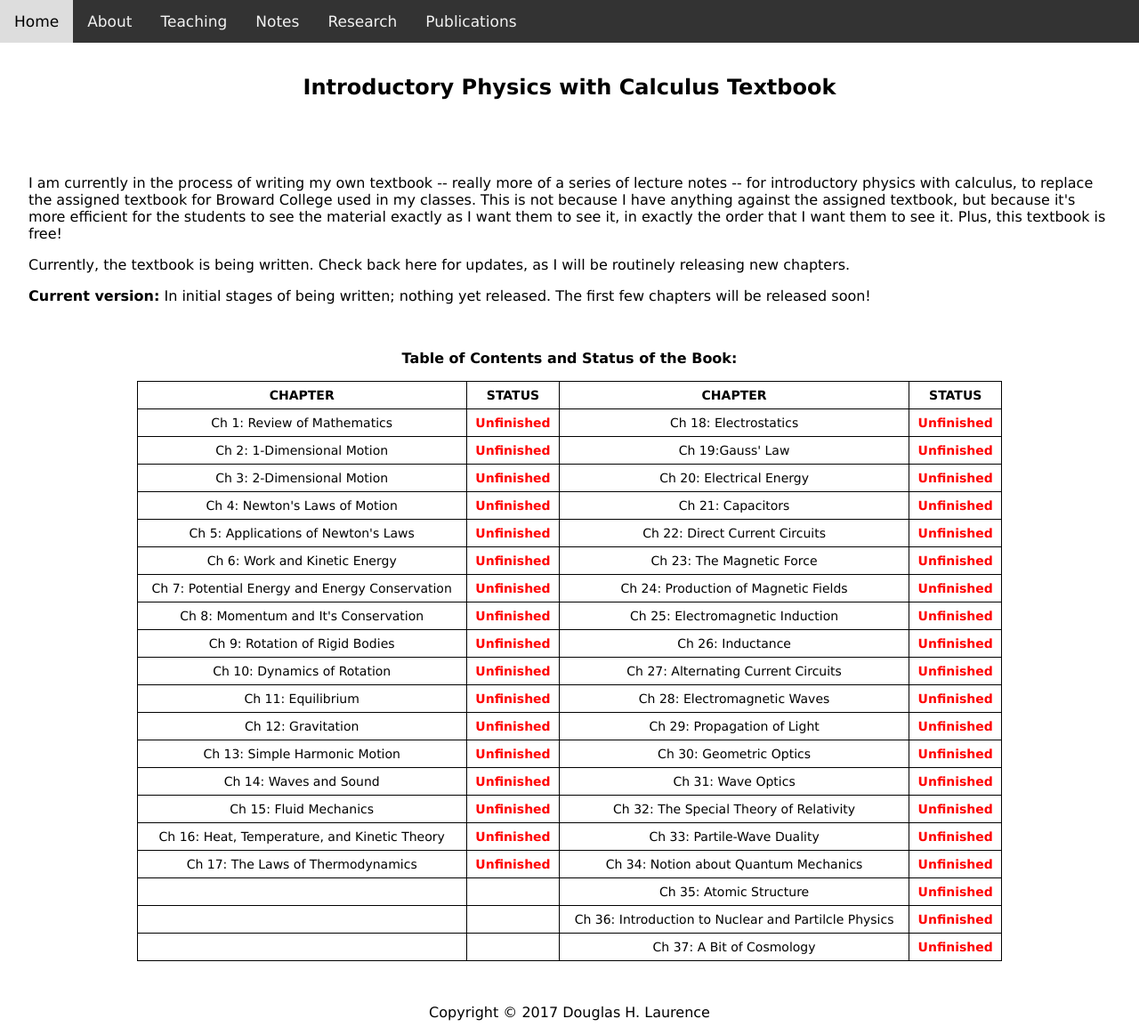
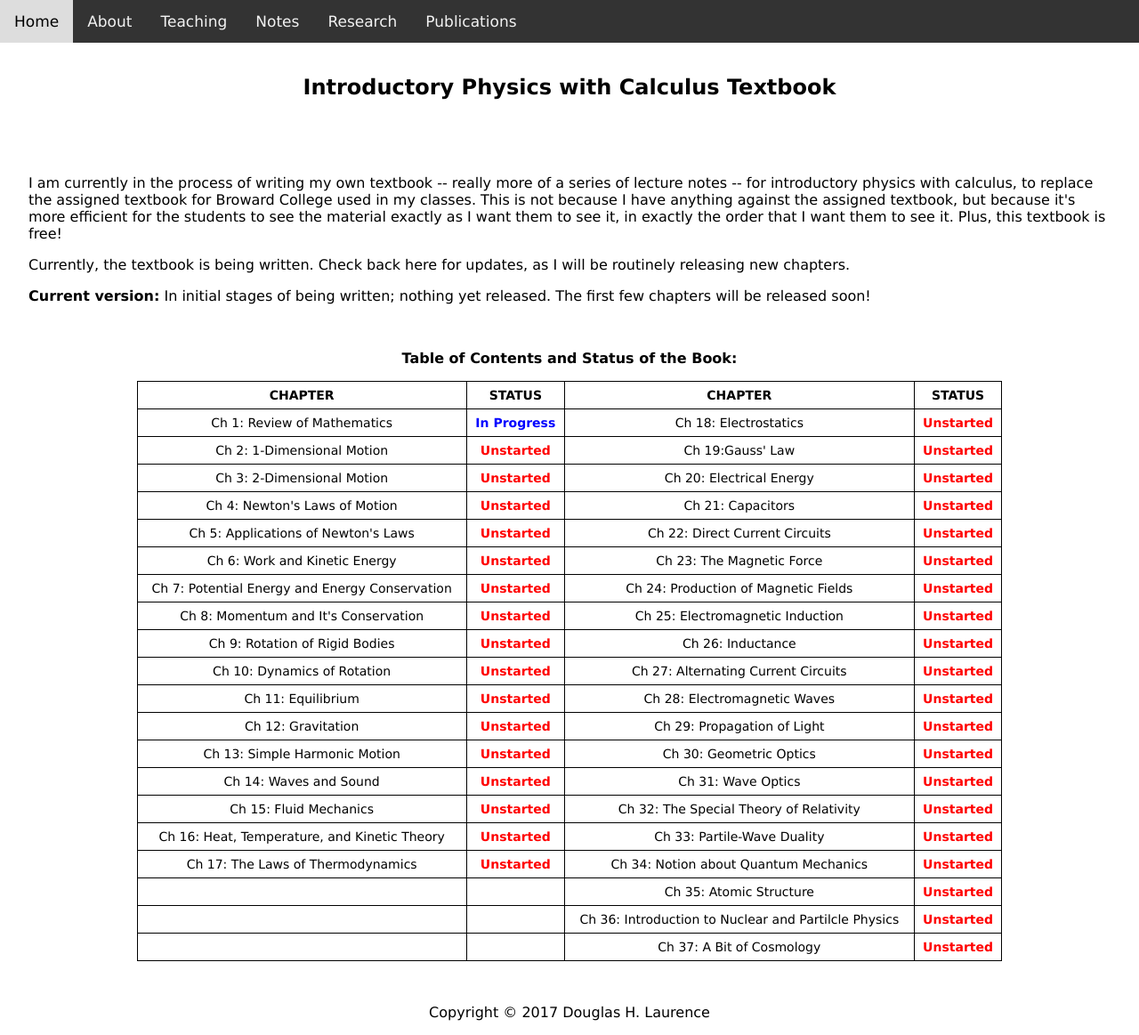
Before and after one commit to dhlaurence/dhlaurence.github.io, a Jekyll site: the page built from uptextbook.html, in a window 1280 px wide. Shown: the whole page at 89% size. Built offline with Jekyll 4.4.1, drawn with Linux system fonts in a browser that asks for light colours.

Commit message:
Update uptextbook.html

```diff
--- a/uptextbook.html
+++ b/uptextbook.html
@@ -36,123 +36,123 @@ title: University Physics Textbook
   </tr>
   <tr>
     <td>Ch 1: Review of Mathematics</td>
-    <td><b><font color="red">Unfinished</font></b></td>
+    <td><b><font color="blue">In Progress</font></b></td>
     <td>Ch 18: Electrostatics</td>
-    <td><b><font color="red">Unfinished</font></b></td>
+    <td><b><font color="red">Unstarted</font></b></td>
   </tr>
   <tr>
     <td>Ch 2: 1-Dimensional Motion</td>
-    <td><b><font color="red">Unfinished</font></b></td>
+    <td><b><font color="red">Unstarted</font></b></td>
     <td>Ch 19:Gauss' Law</td>
-    <td><b><font color="red">Unfinished</font></b></td>
+    <td><b><font color="red">Unstarted</font></b></td>
   </tr>
   <tr>
     <td>Ch 3: 2-Dimensional Motion</td>
-    <td><b><font color="red">Unfinished</font></b></td>
+    <td><b><font color="red">Unstarted</font></b></td>
     <td>Ch 20: Electrical Energy</td>
-    <td><b><font color="red">Unfinished</font></b></td>
+    <td><b><font color="red">Unstarted</font></b></td>
   </tr>
   <tr>
     <td>Ch 4: Newton's Laws of Motion</td>
-    <td><b><font color="red">Unfinished</font></b></td>
+    <td><b><font color="red">Unstarted</font></b></td>
     <td>Ch 21: Capacitors</td>
-    <td><b><font color="red">Unfinished</font></b></td>
+    <td><b><font color="red">Unstarted</font></b></td>
   </tr>
   <tr>
     <td>Ch 5: Applications of Newton's Laws</td>
-    <td><b><font color="red">Unfinished</font></b></td>
+    <td><b><font color="red">Unstarted</font></b></td>
     <td>Ch 22: Direct Current Circuits</td>
-    <td><b><font color="red">Unfinished</font></b></td>
+    <td><b><font color="red">Unstarted</font></b></td>
   </tr>
   <tr>
     <td>Ch 6: Work and Kinetic Energy</td>
-    <td><b><font color="red">Unfinished</font></b></td>
+    <td><b><font color="red">Unstarted</font></b></td>
     <td>Ch 23: The Magnetic Force</td>
-    <td><b><font color="red">Unfinished</font></b></td>
+    <td><b><font color="red">Unstarted</font></b></td>
   </tr>
   <tr>
     <td>Ch 7: Potential Energy and Energy Conservation</td>
-    <td><b><font color="red">Unfinished</font></b></td>
+    <td><b><font color="red">Unstarted</font></b></td>
     <td>Ch 24: Production of Magnetic Fields</td>
-    <td><b><font color="red">Unfinished</font></b></td>
+    <td><b><font color="red">Unstarted</font></b></td>
   </tr>
   <tr>
     <td>Ch 8: Momentum and It's Conservation</td>
-    <td><b><font color="red">Unfinished</font></b></td>
+    <td><b><font color="red">Unstarted</font></b></td>
     <td>Ch 25: Electromagnetic Induction</td>
-    <td><b><font color="red">Unfinished</font></b></td>
+    <td><b><font color="red">Unstarted</font></b></td>
   </tr>
   <tr>
     <td>Ch 9: Rotation of Rigid Bodies</td>
-    <td><b><font color="red">Unfinished</font></b></td>
+    <td><b><font color="red">Unstarted</font></b></td>
     <td>Ch 26: Inductance</td>
-    <td><b><font color="red">Unfinished</font></b></td>
+    <td><b><font color="red">Unstarted</font></b></td>
   </tr>
   <tr>
     <td>Ch 10: Dynamics of Rotation</td>
-    <td><b><font color="red">Unfinished</font></b></td>
+    <td><b><font color="red">Unstarted</font></b></td>
     <td>Ch 27: Alternating Current Circuits</td>
-    <td><b><font color="red">Unfinished</font></b></td>
+    <td><b><font color="red">Unstarted</font></b></td>
   </tr>
   <tr>
     <td>Ch 11: Equilibrium</td>
-    <td><b><font color="red">Unfinished</font></b></td>
+    <td><b><font color="red">Unstarted</font></b></td>
     <td>Ch 28: Electromagnetic Waves</td>
-    <td><b><font color="red">Unfinished</font></b></td>
+    <td><b><font color="red">Unstarted</font></b></td>
   </tr>
   <tr>
     <td>Ch 12: Gravitation</td>
-    <td><b><font color="red">Unfinished</font></b></td>
+    <td><b><font color="red">Unstarted</font></b></td>
     <td>Ch 29: Propagation of Light</td>
-    <td><b><font color="red">Unfinished</font></b></td>
+    <td><b><font color="red">Unstarted</font></b></td>
   </tr>
   <tr>
     <td>Ch 13: Simple Harmonic Motion</td>
-    <td><b><font color="red">Unfinished</font></b></td>
+    <td><b><font color="red">Unstarted</font></b></td>
     <td>Ch 30: Geometric Optics</td>
-    <td><b><font color="red">Unfinished</font></b></td>
+    <td><b><font color="red">Unstarted</font></b></td>
   </tr>
   <tr>
     <td>Ch 14: Waves and Sound</td>
-    <td><b><font color="red">Unfinished</font></b></td>
+    <td><b><font color="red">Unstarted</font></b></td>
     <td>Ch 31: Wave Optics</td>
-    <td><b><font color="red">Unfinished</font></b></td>
+    <td><b><font color="red">Unstarted</font></b></td>
   </tr>
   <tr>
     <td>Ch 15: Fluid Mechanics</td>
-    <td><b><font color="red">Unfinished</font></b></td>
+    <td><b><font color="red">Unstarted</font></b></td>
     <td>Ch 32: The Special Theory of Relativity</td>
-    <td><b><font color="red">Unfinished</font></b></td>
+    <td><b><font color="red">Unstarted</font></b></td>
   </tr>
   <tr>
     <td>Ch 16: Heat, Temperature, and Kinetic Theory</td>
-    <td><b><font color="red">Unfinished</font></b></td>
+    <td><b><font color="red">Unstarted</font></b></td>
     <td>Ch 33: Partile-Wave Duality</td>
-    <td><b><font color="red">Unfinished</font></b></td>
+    <td><b><font color="red">Unstarted</font></b></td>
   </tr>
   <tr>
     <td>Ch 17: The Laws of Thermodynamics</td>
-    <td><b><font color="red">Unfinished</font></b></td>
+    <td><b><font color="red">Unstarted</font></b></td>
     <td>Ch 34: Notion about Quantum Mechanics</td>
-    <td><b><font color="red">Unfinished</font></b></td>
+    <td><b><font color="red">Unstarted</font></b></td>
   </tr>
   <tr>
     <td></td>
     <td></td>
     <td>Ch 35: Atomic Structure</td>
-    <td><b><font color="red">Unfinished</font></b></td>
+    <td><b><font color="red">Unstarted</font></b></td>
   </tr>
   <tr>
     <td></td>
     <td></td>
     <td>Ch 36: Introduction to Nuclear and Partilcle Physics</td>
-    <td><b><font color="red">Unfinished</font></b></td>
+    <td><b><font color="red">Unstarted</font></b></td>
   </tr>
   <tr>
     <td></td>
     <td></td>
     <td>Ch 37: A Bit of Cosmology</td>
-    <td><b><font color="red">Unfinished</font></b></td>
+    <td><b><font color="red">Unstarted</font></b></td>
   </tr>
   </table></center>
 </article>
```
